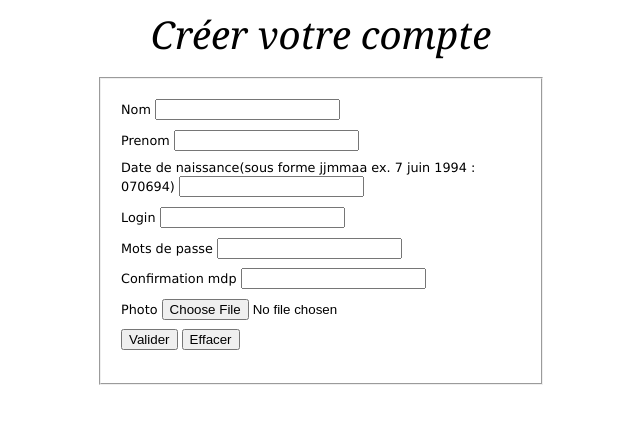
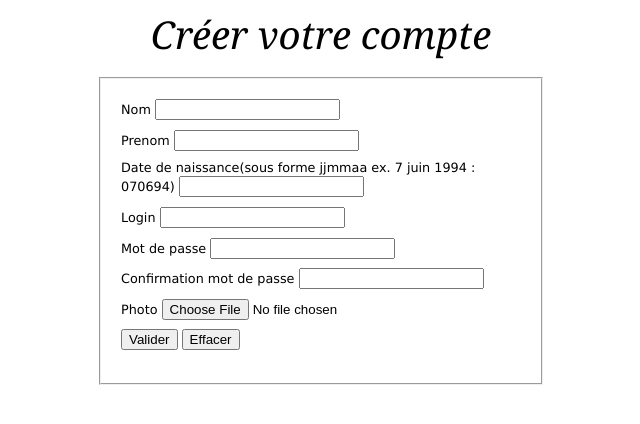
Before and after one commit to sky7740811/Kaizer_TibTak, a PHP site: page /creer_compte.php in a window 1280 px wide. Shown: the top 424 px of the page, without its empty margins (319-959 px from the left). Run offline with PHP 8.4, Linux system fonts and the light colour scheme.

Commit message:
Corrections

```diff
--- a/projet/creer_compte.php
+++ b/projet/creer_compte.php
@@ -32,14 +32,14 @@ include('fonctions.php')
             <label>Login</label>
             <input type="text" name="login"/>
             <p/>
-            <label>Mots de passe</label>
+            <label>Mot de passe</label>
             <input type="password" name="mdp" minlength="4" maxlength="20"/>
             <p/>
-            <label>Confirmation mdp</label>
+            <label>Confirmation mot de passe</label>
             <input type="password" name="confirm_mdp"/>
             <p/>
             <label>Photo</label>
-            <input type="file" name="photo1" id="photo" /><p/>
+            <input type="file" name="photo" id="photo" /><p/>
             <input type="submit" name= "submit" value="Valider"/>
             <input type="reset" value="Effacer"/>
 
@@ -54,7 +54,7 @@ include('fonctions.php')
                 (isset($_POST['confirm_mdp']) && !empty($_POST['confirm_mdp']))) {
             //verification de mots de passe
             if ($_POST['mdp'] != $_POST['confirm_mdp']) {
-                echo js("alert('Les deux mots de passes sont différents')");
+                js("alert('Les deux mots de passes sont différents')");
             } else {
                 include('connect.php');
                 $nom = $_POST['nom'];
@@ -74,7 +74,7 @@ include('fonctions.php')
                 $logindansbd = mysqli_fetch_row($resultat_login)[0];
                 //echo "Login selected dans bd : " .$logindansbd . "<br/>";
                 if ($logindansbd == $login) {
-                    echo js("alert('Ce login existe déjà')");
+                    js("alert('Ce login existe déjà')");
                 } else {
                     $insert = "Insert into compte
                                 Values
@@ -99,8 +99,9 @@ include('fonctions.php')
                         echo (mysqli_error($db));
                 }
             }
-        } else
+        } else {
             js("alert('Au moins un champ est vide')");
+        }
     }
     ?>
 
--- a/projet/fonctions.php
+++ b/projet/fonctions.php
@@ -189,3 +189,9 @@ function customFooter() {
     echo "</body>";
     echo "</html>";
 }
+
+function verifString($nom, $string, $result) {
+    if (!isset($string) || empty($string)) {
+        $result += "Le champ " . $nom . " est vide. ";
+    }
+}
```
